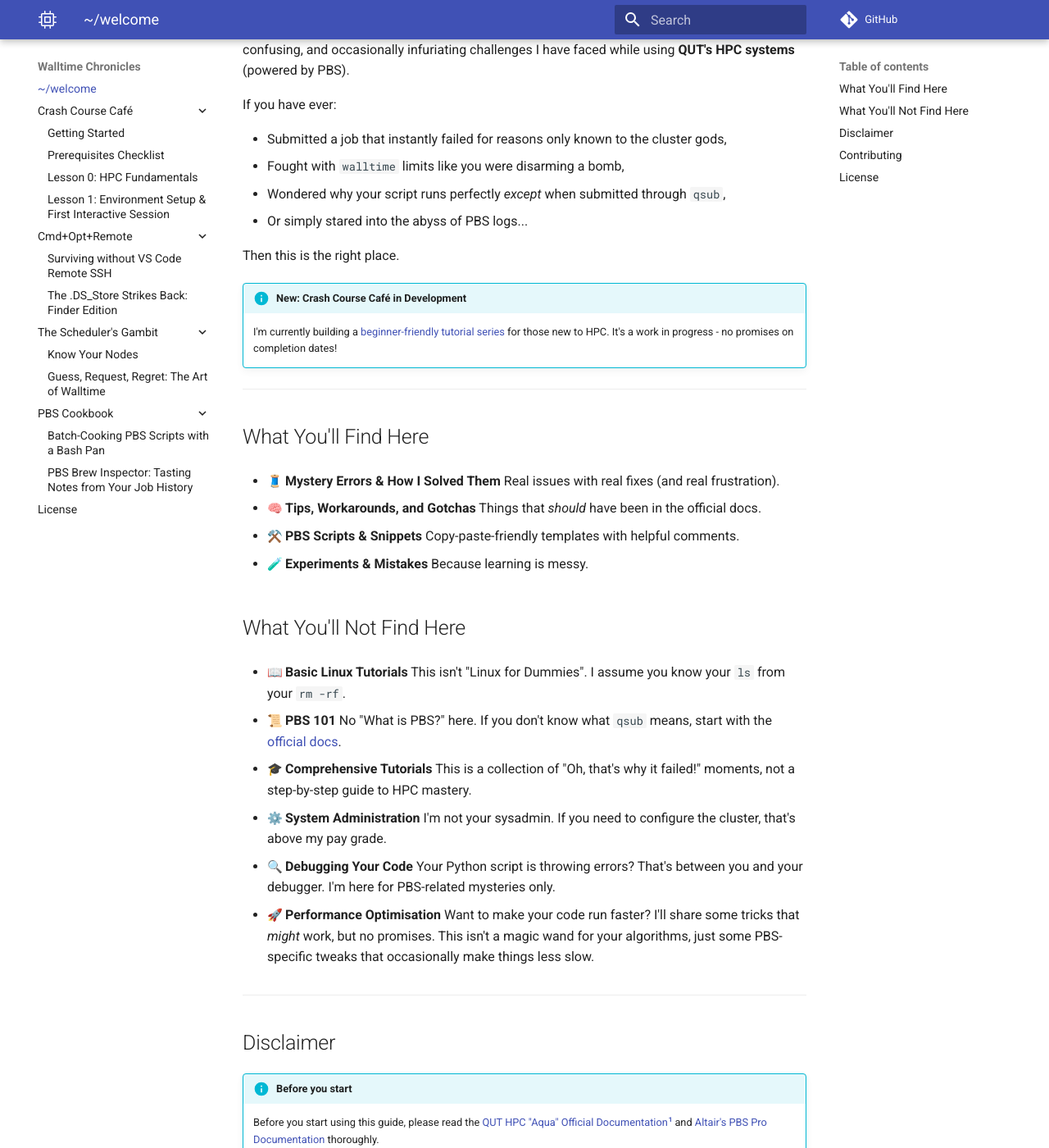
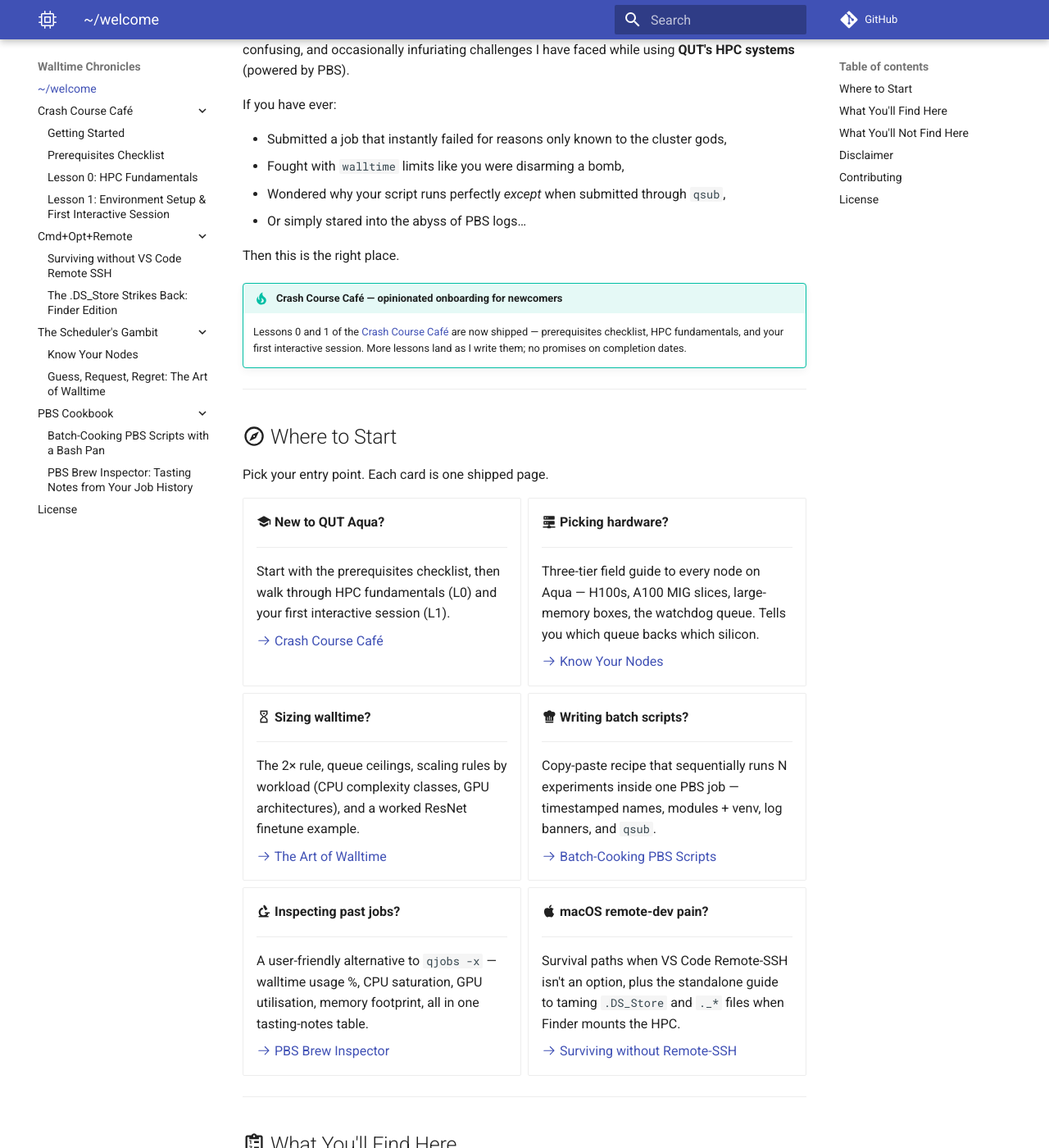
Before and after one commit to ZhipengHe/Walltime-Chronicles, an MkDocs documentation site: the page built from docs/index.md, in a window 1280 px wide and 1400 px high, scrolled down 199 px. Shown: the whole window at 82% size. Built offline with MkDocs 1.6.1 and Material for MkDocs 9.7.7, drawn with Linux system fonts in a browser that asks for light colours; emoji names are drawn with the system emoji font; plug-ins that fetch from the network failed and are left out; comment, search, counter and statistics services are not loaded; some of the changed text lies outside the part shown.

Commit message:
Refresh homepage with grid-card landing + Material icons (#15)
* Add a "Where to Start" grid-card section linking the six most-relevant
  shipped pages: Crash Course Café, Know Your Nodes, Art of Walltime,
  Batch-Cooking, PBS Brew Inspector, Surviving Remote-SSH. Before this,
  the homepage had zero links to the actual content — newcomers landed
  here with no entry point. Each card has icon + one-line description
  + arrow-style link.

* Replace old-style emoji shortcodes (:thread:, :brain:, :hammer_pick:,
  :test_tube:, :book:, :scroll:, :mortar_board:, :gear:, :mag:,
  :rocket:) with Material icons throughout. Consistent with every
  other page on the site.

* Update the "Crash Course Café in Development" admonition. L0 and L1
  shipped earlier; framing now reflects that ("Lessons 0 and 1 are
  now shipped") instead of "I'm currently building".

* Scope markdownlint MD033 (no-inline-html) around the grid-cards
  block, since Material's grid-cards pattern requires <div class=
  "grid cards" markdown>. No global rule change.

* No correctness fixes — homepage has no factual bugs to flag.

```diff
--- a/docs/index.md
+++ b/docs/index.md
@@ -9,57 +9,97 @@ If you have ever:
 - Submitted a job that instantly failed for reasons only known to the cluster gods,
 - Fought with `walltime` limits like you were disarming a bomb,
 - Wondered why your script runs perfectly *except* when submitted through `qsub`,
-- Or simply stared into the abyss of PBS logs...
+- Or simply stared into the abyss of PBS logs…
 
 Then this is the right place.
 
-!!! info "New: Crash Course Café in Development"
-    I'm currently building a [beginner-friendly tutorial series](tutorials/get-start.md) for those new to HPC. It's a work in progress - no promises on completion dates!
+!!! tip "Crash Course Café — opinionated onboarding for newcomers"
+    Lessons 0 and 1 of the [Crash Course Café](tutorials/get-start.md) are now shipped — prerequisites checklist, HPC fundamentals, and your first interactive session. More lessons land as I write them; no promises on completion dates.
 
 ---
 
-## What You'll Find Here
+## :material-compass-outline: Where to Start
 
-- :thread: **Mystery Errors & How I Solved Them**
-  Real issues with real fixes (and real frustration).
+Pick your entry point. Each card is one shipped page.
 
-- :brain: **Tips, Workarounds, and Gotchas**
-  Things that *should* have been in the official docs.
+<!-- markdownlint-disable MD033 -->
+<div class="grid cards" markdown>
 
-- :hammer_pick: **PBS Scripts & Snippets**
-  Copy-paste-friendly templates with helpful comments.
+- :material-school: **New to QUT Aqua?**
 
-- :test_tube: **Experiments & Mistakes**
-  Because learning is messy.
+    ---
 
-## What You'll Not Find Here
+    Start with the prerequisites checklist, then walk through HPC fundamentals (L0) and your first interactive session (L1).
 
-- :book: **Basic Linux Tutorials**
-  This isn't "Linux for Dummies". I assume you know your `ls` from your `rm -rf`.
+    [:octicons-arrow-right-24: Crash Course Café](tutorials/get-start.md)
 
-- :scroll: **PBS 101**
-  No "What is PBS?" here. If you don't know what `qsub` means, start with the [official docs](https://docs.eres.qut.edu.au/about-aqua).
+- :material-server-network: **Picking hardware?**
 
-- :mortar_board: **Comprehensive Tutorials**
-  This is a collection of "Oh, that's why it failed!" moments, not a step-by-step guide to HPC mastery.
+    ---
 
-- :gear: **System Administration**
-  I'm not your sysadmin. If you need to configure the cluster, that's above my pay grade.
+    Three-tier field guide to every node on Aqua — H100s, A100 MIG slices, large-memory boxes, the watchdog queue. Tells you which queue backs which silicon.
 
-- :mag: **Debugging Your Code**
-  Your Python script is throwing errors? That's between you and your debugger. I'm here for PBS-related mysteries only.
+    [:octicons-arrow-right-24: Know Your Nodes](scheduler/Know-Your-Nodes.md)
 
-- :rocket: **Performance Optimisation**
-  Want to make your code run faster? I'll share some tricks that *might* work, but no promises. This isn't a magic wand for your algorithms, just some PBS-specific tweaks that occasionally make things less slow.
+- :material-timer-sand: **Sizing walltime?**
+
+    ---
+
+    The 2× rule, queue ceilings, scaling rules by workload (CPU complexity classes, GPU architectures), and a worked ResNet finetune example.
+
+    [:octicons-arrow-right-24: The Art of Walltime](scheduler/The-Art-of-Walltime.md)
+
+- :material-chef-hat: **Writing batch scripts?**
+
+    ---
+
+    Copy-paste recipe that sequentially runs N experiments inside one PBS job — timestamped names, modules + venv, log banners, and `qsub`.
+
+    [:octicons-arrow-right-24: Batch-Cooking PBS Scripts](pbs-scripts/Batch-Cooking-PBS-Scripts-with-a-Bash-Pan.md)
+
+- :material-microscope: **Inspecting past jobs?**
+
+    ---
+
+    A user-friendly alternative to `qjobs -x` — walltime usage %, CPU saturation, GPU utilisation, memory footprint, all in one tasting-notes table.
+
+    [:octicons-arrow-right-24: PBS Brew Inspector](pbs-scripts/PBS-Brew-Inspector.md)
+
+- :material-apple: **macOS remote-dev pain?**
+
+    ---
+
+    Survival paths when VS Code Remote-SSH isn't an option, plus the standalone guide to taming `.DS_Store` and `._*` files when Finder mounts the HPC.
+
+    [:octicons-arrow-right-24: Surviving without Remote-SSH](remote-dev/Surviving-without-VS-Code-Remote-SSH.md)
+
+</div>
+<!-- markdownlint-enable MD033 -->
 
 ---
 
-## Disclaimer
+## :material-clipboard-list-outline: What You'll Find Here
+
+- :material-bug-outline: **Mystery errors & how I solved them** — real issues with real fixes (and real frustration).
+- :material-lightbulb-on: **Tips, workarounds, and gotchas** — things that *should* have been in the official docs.
+- :material-script-text-outline: **PBS scripts & snippets** — copy-paste-friendly templates with helpful comments.
+- :material-flask-outline: **Experiments & mistakes** — because learning is messy.
+
+## :material-cancel: What You'll Not Find Here
+
+- :material-book-open-variant: **Basic Linux tutorials** — this isn't "Linux for Dummies". I assume you know your `ls` from your `rm -rf`.
+- :material-school-outline: **PBS 101** — no "What is PBS?" here. If you don't know what `qsub` means, start with the [official docs](https://docs.eres.qut.edu.au/about-aqua)[^1].
+- :material-format-list-checks: **Comprehensive tutorials** — this is a collection of "oh, *that's* why it failed!" moments, not a step-by-step path to HPC mastery.
+- :material-cog-outline: **System administration** — I'm not your sysadmin. If you need to configure the cluster, that's above my pay grade.
+- :material-bug: **Debugging your code** — your Python script is throwing errors? That's between you and your debugger. I'm here for PBS-related mysteries only.
+- :material-rocket-launch: **Performance optimisation** — want to make your code run faster? I'll share some tricks that *might* work, but no promises. This isn't a magic wand for your algorithms, just PBS-specific tweaks that occasionally make things less slow.
+
+---
+
+## :material-shield-alert-outline: Disclaimer
 
 !!! info "Before you start"
-    Before you start using this guide, please read the [QUT HPC "Aqua" Official Documentation](https://docs.eres.qut.edu.au/about-aqua)[^1] and [Altair's PBS Pro Documentation](https://help.altair.com/2022.1.0/PBS%20Professional/PBSReferenceGuide2022.1.pdf) thoroughly.
-
-[^1]: Access only in QUT network. Please use VPN to access the documentation when off-campus.
+    Before you start using this guide, please read the [QUT HPC "Aqua" Official Documentation](https://docs.eres.qut.edu.au/about-aqua)[^1] and [Altair's PBS Pro Reference Guide](https://help.altair.com/2022.1.0/PBS%20Professional/PBSReferenceGuide2022.1.pdf) thoroughly.
 
 This is not an official QUT HPC "Aqua" guide. It is just my (occasionally ranty) collection of notes, meant to help others avoid the black holes I fell into. Use at your own risk — and sanity.
 
@@ -67,10 +107,12 @@ Happy queueing, and may your jobs always run on the first try.
 
 ---
 
-## Contributing
+## :material-source-pull: Contributing
 
 If you have any suggestions or corrections, please feel free to open an issue or a pull request on [GitHub](https://github.com/ZhipengHe/Walltime-Chronicles).
 
-## License
+## :material-license: License
 
 This project is licensed under the MIT License. See the [LICENSE](LICENSE.md) file for details.
+
+[^1]: Access only in QUT network. Please use VPN to access the documentation when off-campus.
```
